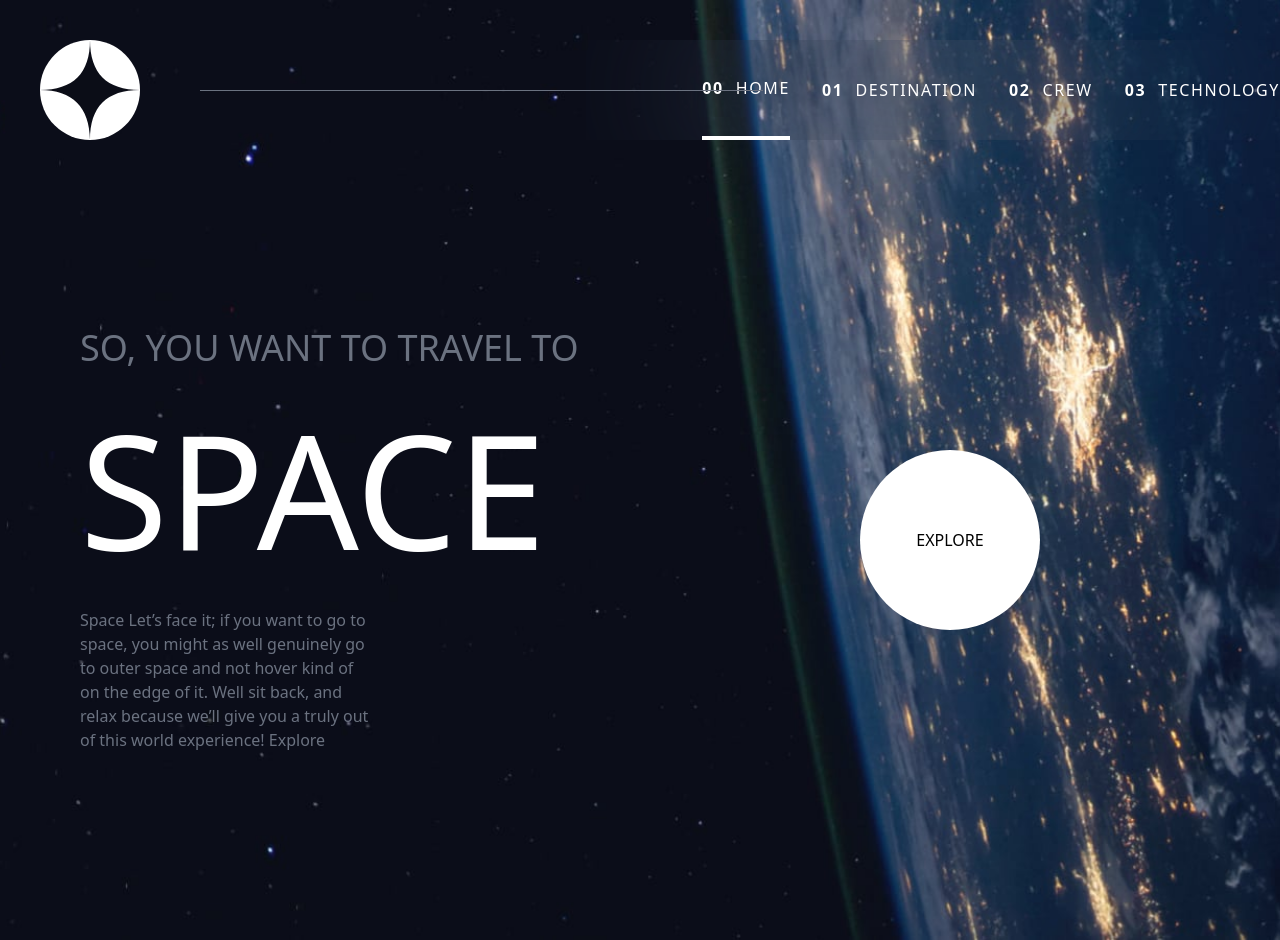
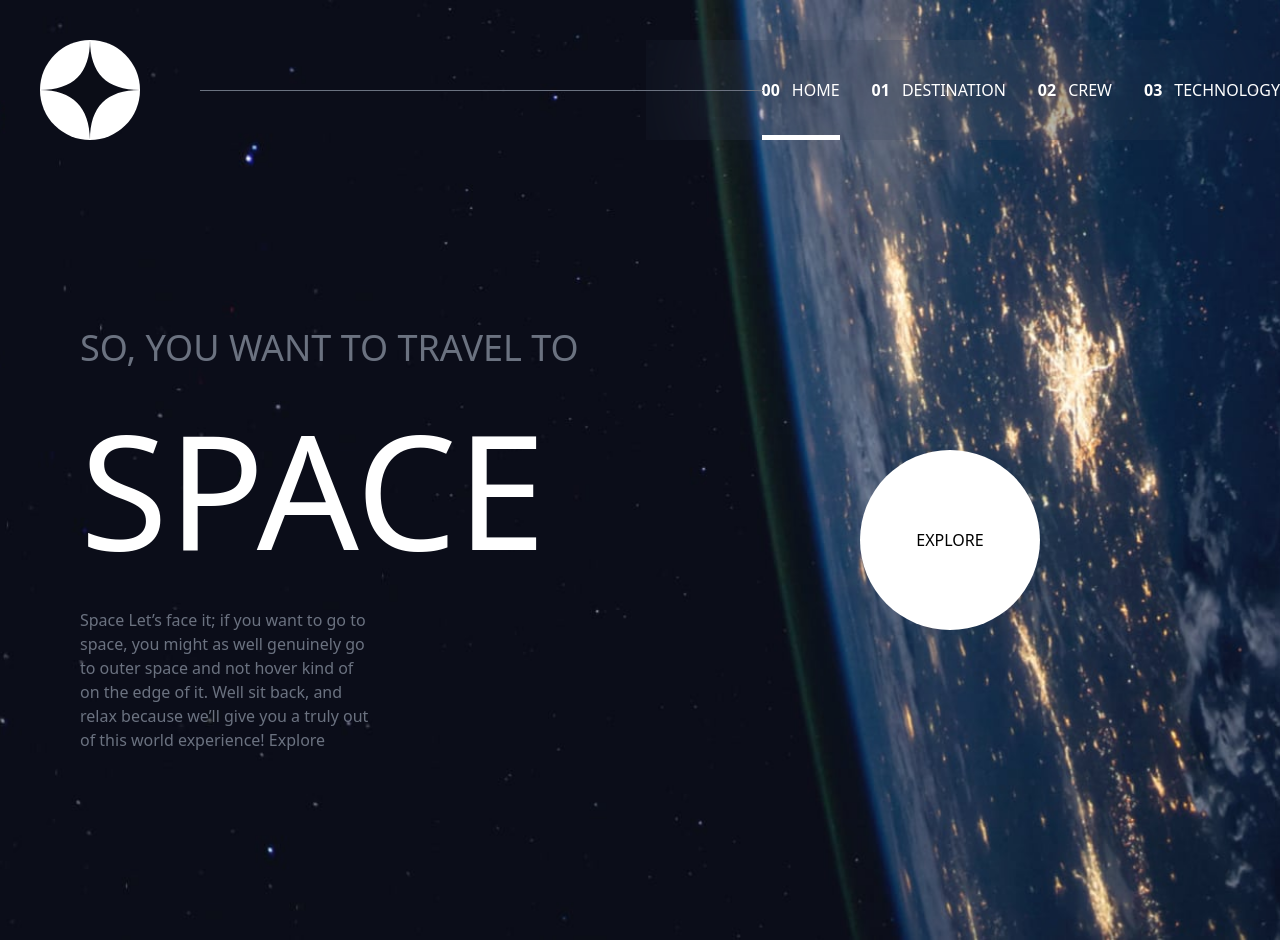
Before and after one commit to TheOverLordEA/sol-adventure, a Next.js app: page / in a window 1280 px wide. Built offline with nearby package versions, Linux system fonts and the light colour scheme.

Commit message:
Added styles for header nav

```diff
--- a/app/components/ItemNav.jsx
+++ b/app/components/ItemNav.jsx
@@ -2,6 +2,7 @@
 
 import Link from "next/link";
 import { usePathname } from "next/navigation";
+import styles from "../../styles/styles.module.css";
 
 export default function ItemNav({ number, pageTitle, path }) {
   const pathname = usePathname();
@@ -9,9 +10,7 @@ export default function ItemNav({ number, pageTitle, path }) {
   return (
     <li
       className={`link ${
-        pathname === path
-          ? "active border-b-4 text-white border-white tracking-widest flex items-center h-full hover:border-b-4 gap-3"
-          : "text-white hover:border-b-4 hover:border-gray-500 tracking-widest flex items-center h-full"
+        pathname === path ? styles.activeBorder : styles.beforeBorder
       }`}
     >
       <Link href={path} className="flex gap-3">
@@ -22,14 +21,13 @@ export default function ItemNav({ number, pageTitle, path }) {
   );
 }
 
-// text-white hover:border-b-2 tracking-widest flex items-center h-full
+// ("active border-b-4 text-white border-white tracking-widest flex items-center h-full hover:border-b-4 gap-3");
 
-// className={
-//   router.pathname == path
-//     ? "active text-white hover:border-b-2 tracking-widest flex items-center h-full"
-//     : "text-white hover:border-b-2 border-gray-200 tracking-widest flex items-center h-full"
-// }
+//Create before and and after
+// before:content-["*"] before:absolute;|
 
-// className={`link ${pathname === path ? "active text-black" : ""}`}
-
-// flex gap-3
+// {`link ${
+//   pathname === path
+//     ? "active border-b-4 text-white border-white tracking-widest flex items-center h-full hover:border-b-4 gap-3"
+//     : "text-white hover:border-b-4 hover:border-gray-500 tracking-widest flex items-center h-full"
+// }`}
--- /dev/null
+++ b/styles/styles.module.css
@@ -0,0 +1,45 @@
+.beforeBorder {
+  color: white;
+  display: flex;
+  align-items: center;
+  height: 100%;
+  gap: 1rem;
+
+  position: relative;
+}
+
+.beforeBorder::before {
+  content: "";
+  position: absolute;
+  bottom: 0;
+  width: 100%;
+  height: 5px; /* Border thickness */
+  background-color: #d1d0d0;
+  transform: scaleX(0); /* Initially, hide the border */
+  transform-origin: 0 0;
+  transition: transform 0.3s;
+}
+
+.beforeBorder:hover::before {
+  transform: scaleX(1);
+  border-bottom: 5px solid rgb(185, 185, 185);
+}
+
+.activeBorder {
+  color: white;
+  display: flex;
+  align-items: center;
+  height: 100%;
+  gap: 1rem;
+  position: relative;
+  /* border-bottom: 5px solid white; */
+}
+
+.activeBorder::before {
+  content: "";
+  position: absolute;
+  bottom: 0;
+  width: 100%;
+  height: 5px; /* Border thickness */
+  background-color: #ffffff;
+}
```
